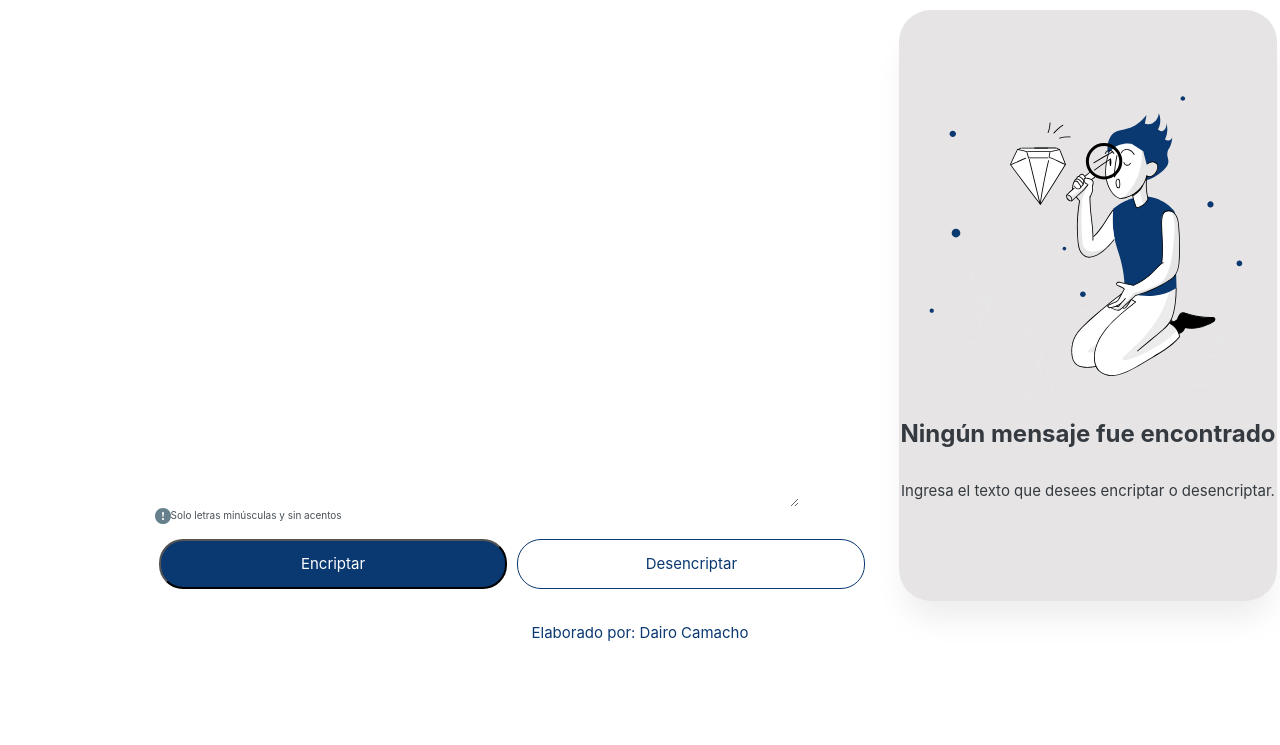
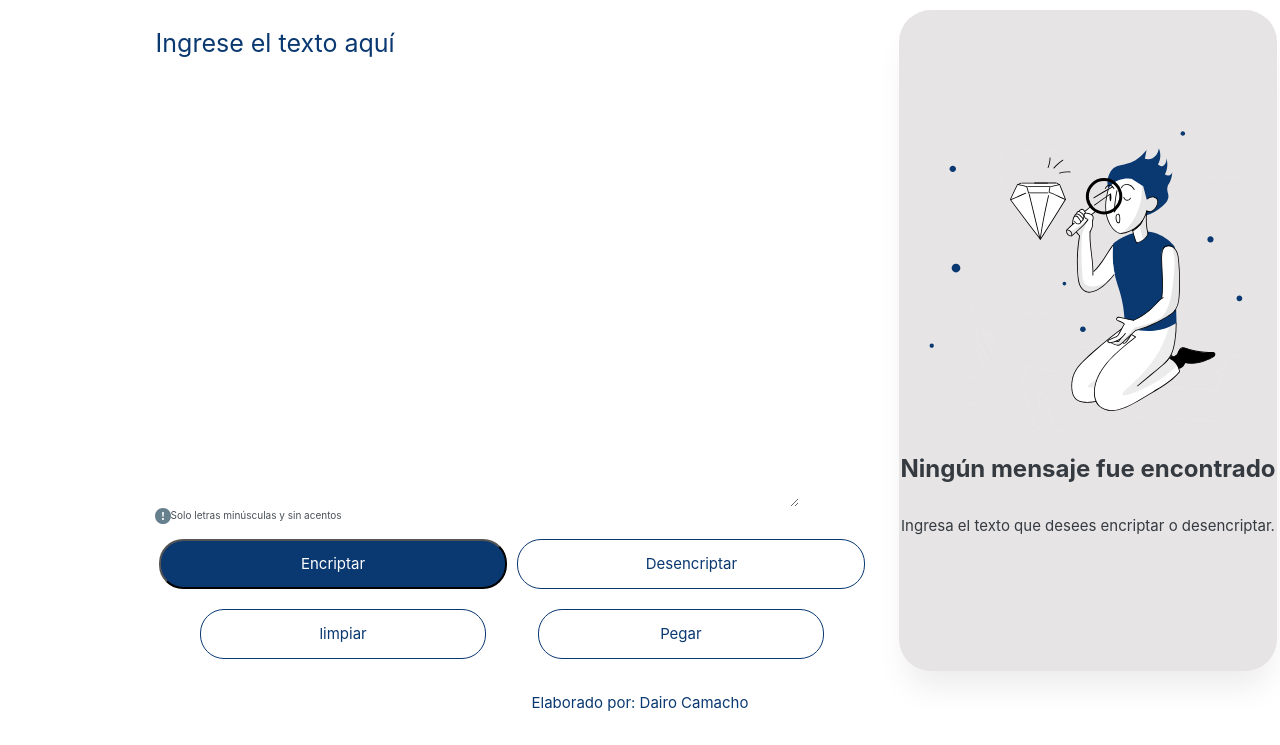
Before and after one commit to DairoCamacho/Encriptador-de-texto, a plain HTML site: page index.html in a window 1280 px wide. Shown: the part 55-800 px from the top of the page. Drawn offline with Linux system fonts and the light colour scheme.

Commit message:
se agregan los botones limpiar y pegar

```diff
--- a/css/style.css
+++ b/css/style.css
@@ -59,8 +59,7 @@ span {
   display: flex;
   flex-direction: column;
   align-items: center;
-  justify-content: center;
-  /* gap: 5vw; */
+  justify-content: space-evenly;
 }
 
 .btn {
@@ -78,6 +77,22 @@ span {
 }
 
 .btn-secondary {
+  border: 1px solid #0a3871;
+  color: #0a3871;
+  background-color: transparent;
+}
+
+.extra {
+  flex-direction: row;
+}
+
+.btn-extra {
+  font-size: 1.5rem;
+  width: 40%;
+  width: fit-content(80%);
+  height: 50px;
+  border-radius: 24px;
+  margin: 5px;
   border: 1px solid #0a3871;
   color: #0a3871;
   background-color: transparent;
--- a/index.html
+++ b/index.html
@@ -26,7 +26,7 @@
     </header>
     <main>
         <form>
-            <textarea id="texto-para-procesar" cols="30" rows="10"></textarea>
+            <textarea id="texto-para-procesar" cols="30" rows="10" placeholder="Ingrese el texto aquí"></textarea>
             <span><img src="./img/bi_exclamation-circle-fill.svg" alt="signo de exclamación">
                 Solo letras minúsculas y sin acentos</span>
             <div class="contenedor-botones">
@@ -34,6 +34,10 @@
                     onclick="encriptar()">Encriptar</button>
                 <button type="button" class="btn btn-secondary" id="btn-desencriptar"
                     onclick="desencriptar()">Desencriptar</button>
+            </div>
+            <div class="contenedor-botones extra">
+                <button type="button" class="btn btn-extra" id="btn-limpiar" onclick="limpiar()">limpiar</button>
+                <button type="button" class="btn btn-extra" id="btn-pegar" onclick="pegar()">Pegar</button>
             </div>
         </form>
         <div class="contenedor-resultado">
--- a/js/script.js
+++ b/js/script.js
@@ -79,3 +79,13 @@ function copiarAlPortapapeles() {
             console.log('Something went wrong', err);
         })
 }
+
+function limpiar() {
+    document.querySelector("#texto-para-procesar").value = "";
+    console.log("se limpió la casilla");
+}
+
+function pegar() {
+    navigator.clipboard.readText().then(
+        (clipText) => document.querySelector("#texto-para-procesar").value = clipText);
+}
```
